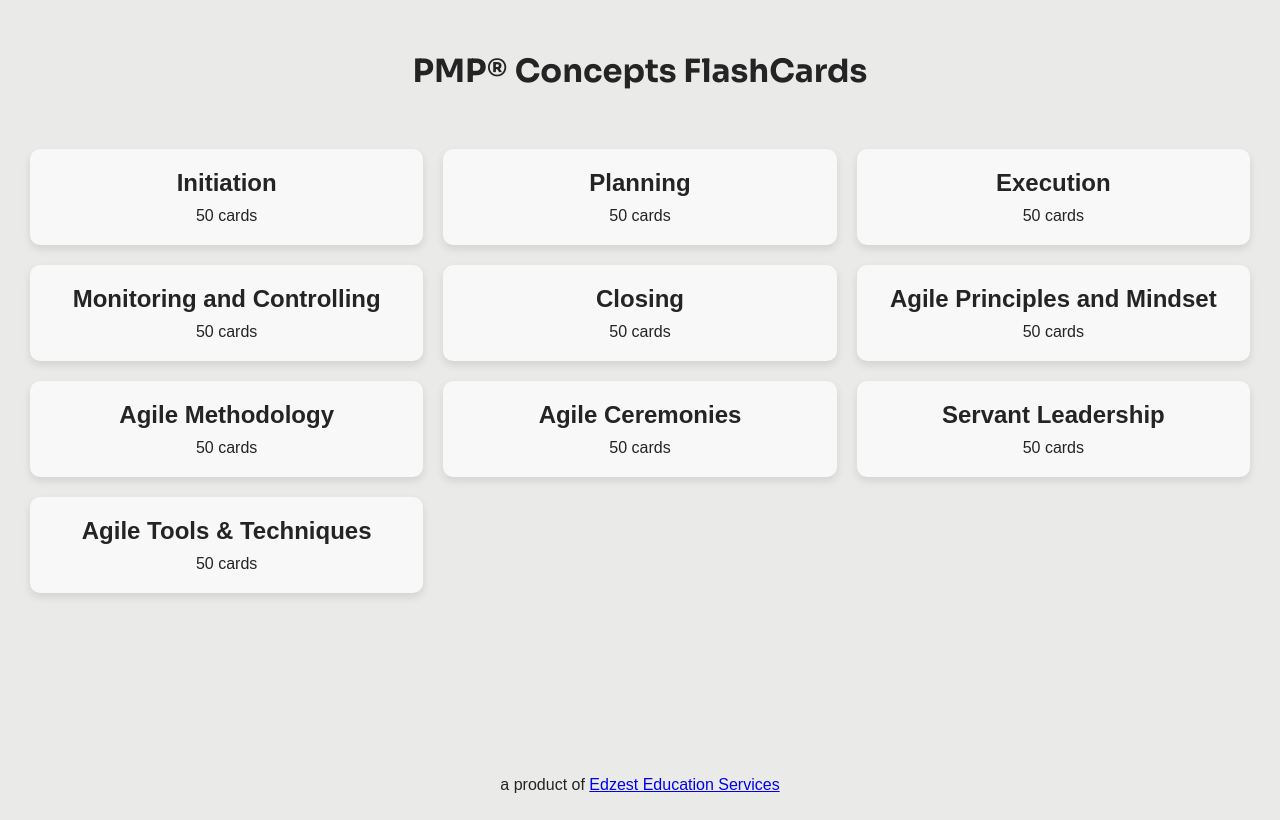
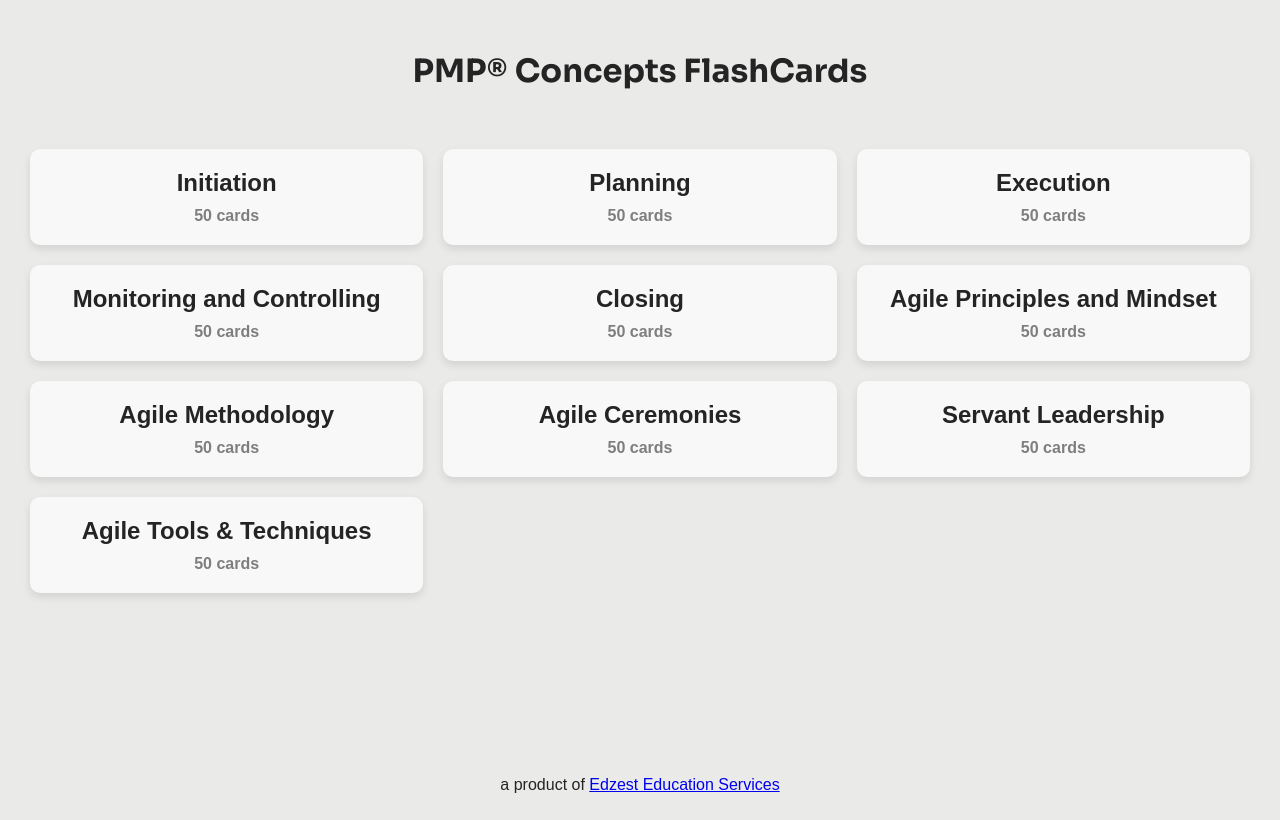
Before and after one commit to edzest/flashcard, a React (Create React App) app: page / in a window 1280 px wide. Built offline with nearby package versions, Linux system fonts and the light colour scheme.

Commit message:
show progress on home page

```diff
--- a/src/Home.css
+++ b/src/Home.css
@@ -40,3 +40,13 @@
 .flashcard-set p {
   margin: 0;
 }
+
+.words-length {
+  color: #7e7e7e;
+  font-weight: bold;
+  font-style: "Sora" serif;
+}
+
+.completed {
+  color: #b6b6b6;
+}
--- a/src/Home.js
+++ b/src/Home.js
@@ -2,6 +2,7 @@ import React from 'react';
 import { useNavigate } from 'react-router-dom';
 import './Home.css';
 import wordSets from './WordSets';
+import { getSavedWordCount } from './LocalStorage';
 
 function Home() {
   const navigate = useNavigate();
@@ -16,17 +17,37 @@ function Home() {
       <br />
       <br />
       <div className='flashcard-sets'>
-        {Object.keys(wordSets).map((topic, index) => (
-          <div key={index} onClick={() => handleSetClick(topic)}>
-            <div className='flashcard-set'>
-              <h2>{topic.charAt(0).toUpperCase() + topic.slice(1)}</h2>
-              <p className='words-length'>{wordSets[topic].length} cards</p>
+        {Object.keys(wordSets).map((topic, index) => {
+          return (
+            <div key={index} onClick={() => handleSetClick(topic)}>
+              <CardSet topic={topic}/>
             </div>
-          </div>
-        ))}
+          )
+        })}
       </div>
     </div>
   );
 }
 
+function CardSet({topic}) {
+  const total = wordSets[topic].length;
+  const savedWordCount = getSavedWordCount(topic);
+  let subtitle = '';
+  if (savedWordCount === 0) {
+    subtitle = `${total} cards`;
+  } else if (savedWordCount === total) {
+    subtitle = `COMPLETED 🎉`;
+  } else if (savedWordCount < total){
+    subtitle = `${savedWordCount} / ${total}`
+  }
+  return (
+    <div>
+      <div className={`flashcard-set`}>
+        <h2 className={savedWordCount === total ? 'completed' : ''}>{topic.charAt(0).toUpperCase() + topic.slice(1)}</h2>
+        <p className={`words-length ${savedWordCount === total ? 'completed' : ''}`}>{subtitle}</p>
+      </div>
+    </div>
+  )
+}
+
 export default Home;
--- a/src/LocalStorage.js
+++ b/src/LocalStorage.js
@@ -5,6 +5,11 @@ export const getSavedWords = (topic) => {
         savedData = "[]"
     }
     return JSON.parse(savedData)
+}
+
+export const getSavedWordCount = (topic) => {
+    const words = getSavedWords(topic);
+    return words.length;
 }
 
 export const saveProgress = (topic, word) => {
```
